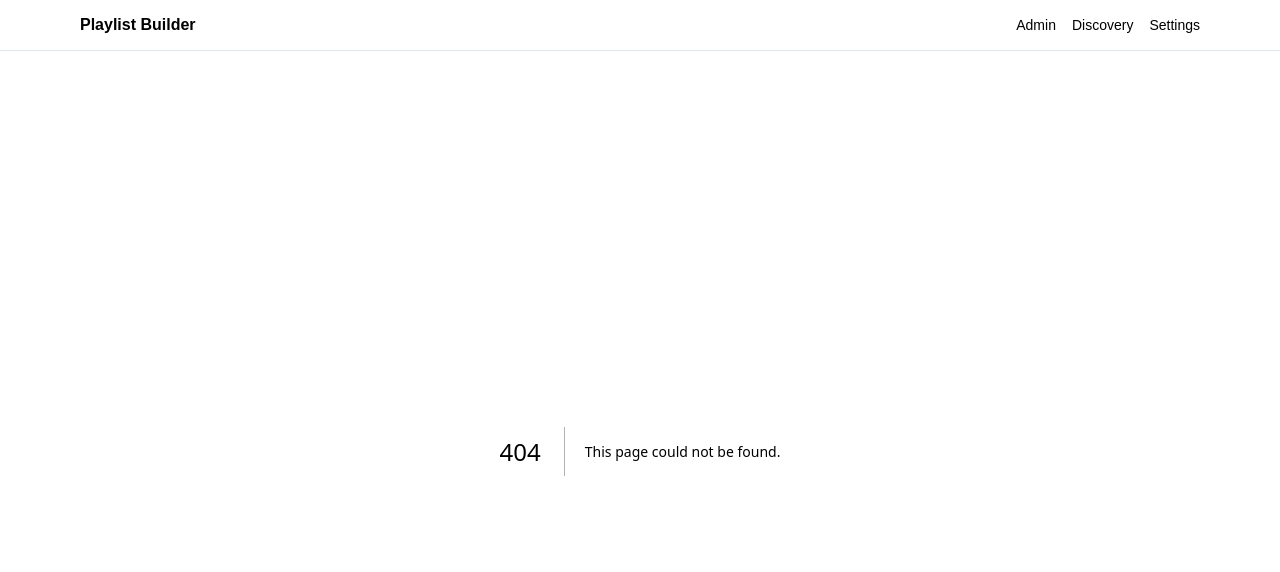
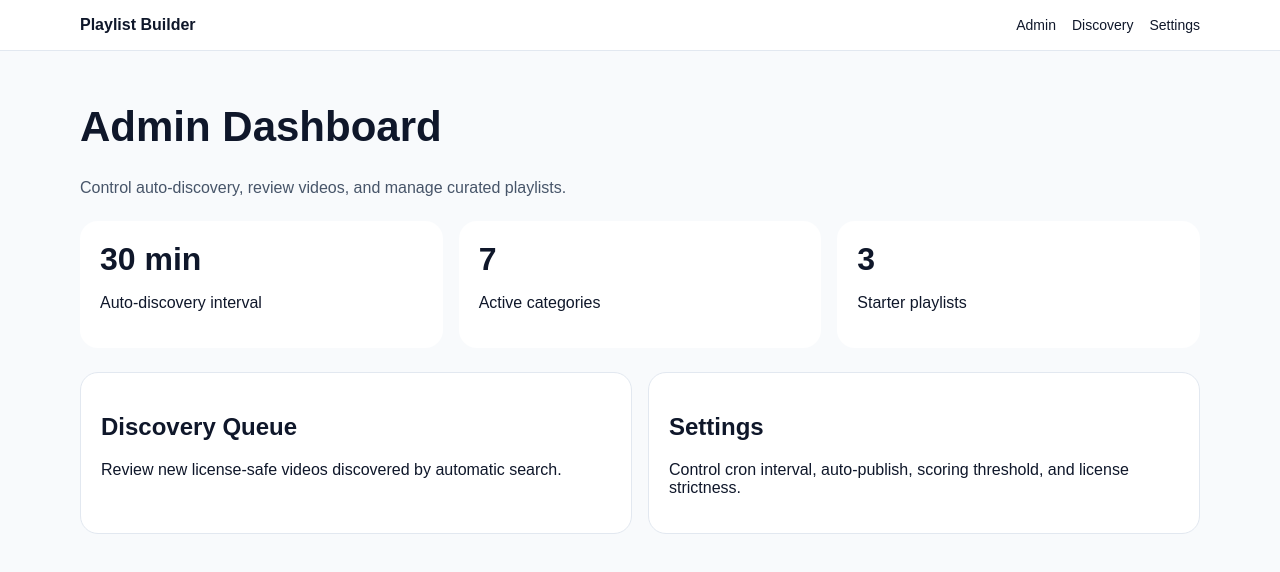
Before and after one commit to johncardinales-cpu/youtube-playlist-builder, a Next.js app: page /admin in a window 1280 px wide. Before the commit this address had no page. Shown: the top 572 px of the page. Built offline with nearby package versions, Linux system fonts and the light colour scheme.

Commit message:
Add admin dashboard

```diff
--- /dev/null
+++ b/app/admin/page.tsx
@@ -0,0 +1,20 @@
+import Link from 'next/link';
+import { categories, playlists } from '@/lib/data';
+
+export default function AdminPage() {
+  return (
+    <main style={{ maxWidth: 1120, margin: '0 auto', padding: 24 }}>
+      <h1 style={{ fontSize: 42 }}>Admin Dashboard</h1>
+      <p style={{ color: '#475569' }}>Control auto-discovery, review videos, and manage curated playlists.</p>
+      <div style={{ marginTop: 24, display: 'grid', gridTemplateColumns: 'repeat(auto-fit, minmax(220px, 1fr))', gap: 16 }}>
+        <div style={{ background: 'white', padding: 20, borderRadius: 18 }}><div style={{ fontSize: 32, fontWeight: 800 }}>30 min</div><p>Auto-discovery interval</p></div>
+        <div style={{ background: 'white', padding: 20, borderRadius: 18 }}><div style={{ fontSize: 32, fontWeight: 800 }}>{categories.length}</div><p>Active categories</p></div>
+        <div style={{ background: 'white', padding: 20, borderRadius: 18 }}><div style={{ fontSize: 32, fontWeight: 800 }}>{playlists.length}</div><p>Starter playlists</p></div>
+      </div>
+      <div style={{ marginTop: 24, display: 'grid', gridTemplateColumns: 'repeat(auto-fit, minmax(280px, 1fr))', gap: 16 }}>
+        <Link href="/admin/discovery" style={{ background: 'white', border: '1px solid #e2e8f0', padding: 20, borderRadius: 18 }}><h2>Discovery Queue</h2><p>Review new license-safe videos discovered by automatic search.</p></Link>
+        <Link href="/admin/settings" style={{ background: 'white', border: '1px solid #e2e8f0', padding: 20, borderRadius: 18 }}><h2>Settings</h2><p>Control cron interval, auto-publish, scoring threshold, and license strictness.</p></Link>
+      </div>
+    </main>
+  );
+}
```
